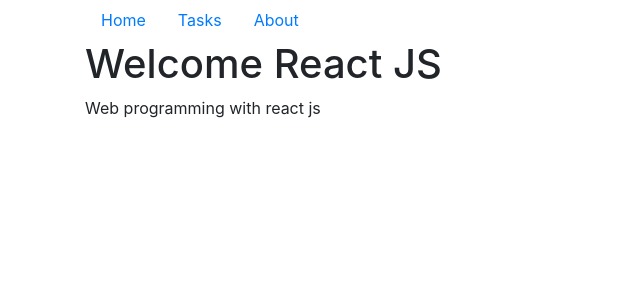
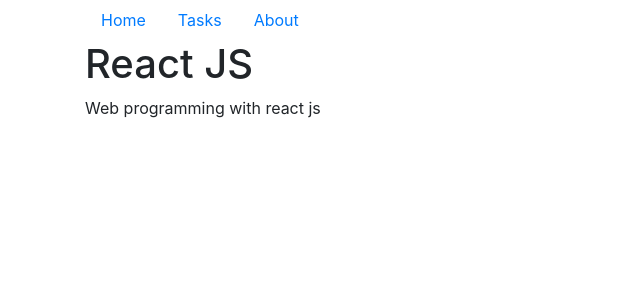
Before and after one commit to carollaginestra/react-login-example, a React (Create React App) app: page / in a window 1280 px wide. Shown: the top 300 px of the page, without its empty margins (0-640 px from the left). Built offline with nearby package versions, Linux system fonts and the light colour scheme.

Commit message:
feat: updating homepage when removing welcome component

```diff
--- a/src/components/Article.js
+++ b/src/components/Article.js
@@ -1,13 +1,11 @@
 import React from 'react';
 
-import Welcome from './Welcome';
 import Content from './Content';
 
 const Article = (props) => {
     return (
         <div>
-            <Welcome name={props.name} />
-            <Content text={props.text} />
+            <Content name={props.name} text={props.text} />
         </div>
     );
 }
--- a/src/components/Content.js
+++ b/src/components/Content.js
@@ -2,7 +2,11 @@
 
 const Content = (props) => {
     return (
-        <p>{props.text}</p>
+        <div>
+            <h1>{props.name}</h1>
+
+            <p>{props.text}</p>
+        </div>
     );
 }
 
--- a/src/components/Welcome.js
+++ /dev/null
@@ -1,9 +0,0 @@
-import React from 'react';
-
-const Welcome = (props) => {
-    return (
-        <h1>Welcome {props.name}</h1>
-    )
-}
-
-export default Welcome;
```
